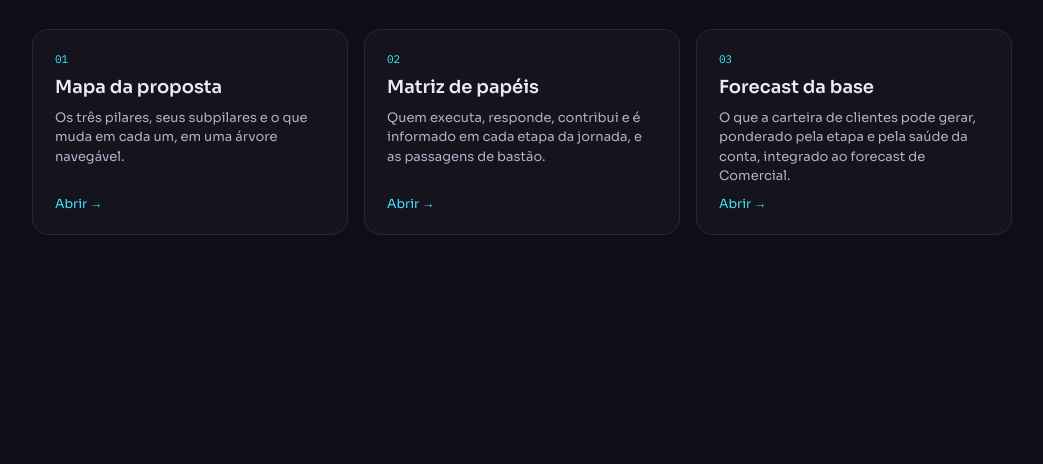
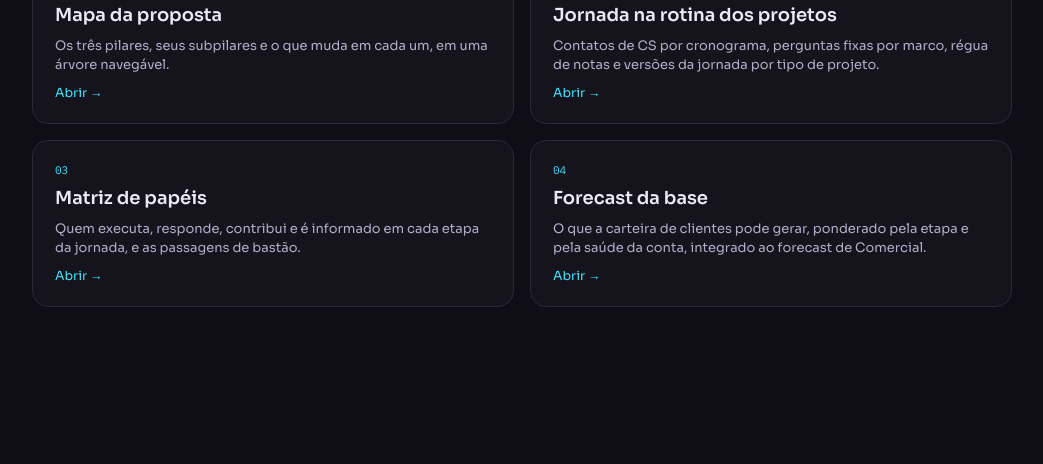
Before and after one commit to beatrizmdluna/cs-2027, a plain HTML site: page index.html in a window 1280 px wide. Shown: the part 336-800 px from the top of the page, without its empty margins (118-1161 px from the left). Drawn offline with Linux system fonts and the light colour scheme.

Commit message:
Add files via upload

```diff
--- a/index.html
+++ b/index.html
@@ -16,7 +16,7 @@ body{margin:0;min-height:100vh;background:var(--bg);color:var(--ink);font-family
 h1{font-size:clamp(28px,4vw,40px);font-weight:600;margin:8px 0 6px;letter-spacing:-.01em}
 h1 span{color:var(--accent)}
 p.sub{color:var(--ink-2);margin:0 0 32px;max-width:60ch;line-height:1.55}
-.grid{display:grid;grid-template-columns:repeat(3,minmax(0,1fr));gap:16px}
+.grid{display:grid;grid-template-columns:repeat(2,minmax(0,1fr));gap:16px}
 a.card{display:flex;flex-direction:column;gap:10px;text-decoration:none;color:inherit;background:var(--surface);border:1px solid var(--line);border-radius:16px;padding:22px;transition:border-color .15s,transform .15s}
 a.card:hover{border-color:var(--accent);transform:translateY(-2px)}
 .n{font-family:"IBM Plex Mono",monospace;font-size:11px;color:var(--accent)}
@@ -33,8 +33,9 @@ a.card p{font-size:13px;color:var(--ink-2);margin:0;line-height:1.5}
   <p class="sub">Materiais visuais que acompanham a proposta de Beatriz Luna.</p>
   <div class="grid">
     <a class="card" href="mapa.html"><span class="n">01</span><h2>Mapa da proposta</h2><p>Os três pilares, seus subpilares e o que muda em cada um, em uma árvore navegável.</p><span class="go">Abrir →</span></a>
-    <a class="card" href="matriz.html"><span class="n">02</span><h2>Matriz de papéis</h2><p>Quem executa, responde, contribui e é informado em cada etapa da jornada, e as passagens de bastão.</p><span class="go">Abrir →</span></a>
-    <a class="card" href="forecast.html"><span class="n">03</span><h2>Forecast da base</h2><p>O que a carteira de clientes pode gerar, ponderado pela etapa e pela saúde da conta, integrado ao forecast de Comercial.</p><span class="go">Abrir →</span></a>
+    <a class="card" href="jornada.html"><span class="n">02</span><h2>Jornada na rotina dos projetos</h2><p>Contatos de CS por cronograma, perguntas fixas por marco, régua de notas e versões da jornada por tipo de projeto.</p><span class="go">Abrir →</span></a>
+    <a class="card" href="matriz.html"><span class="n">03</span><h2>Matriz de papéis</h2><p>Quem executa, responde, contribui e é informado em cada etapa da jornada, e as passagens de bastão.</p><span class="go">Abrir →</span></a>
+    <a class="card" href="forecast.html"><span class="n">04</span><h2>Forecast da base</h2><p>O que a carteira de clientes pode gerar, ponderado pela etapa e pela saúde da conta, integrado ao forecast de Comercial.</p><span class="go">Abrir →</span></a>
   </div>
 </div>
 </body>
```
